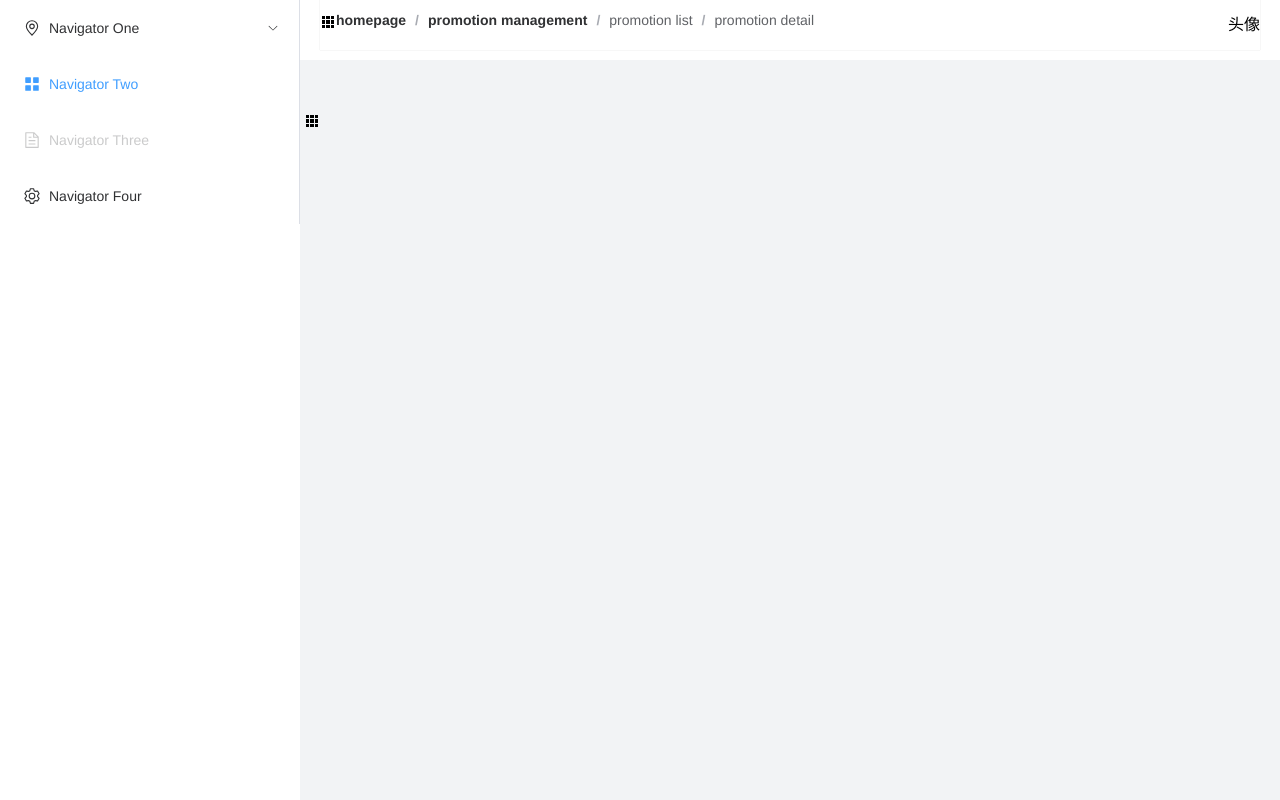
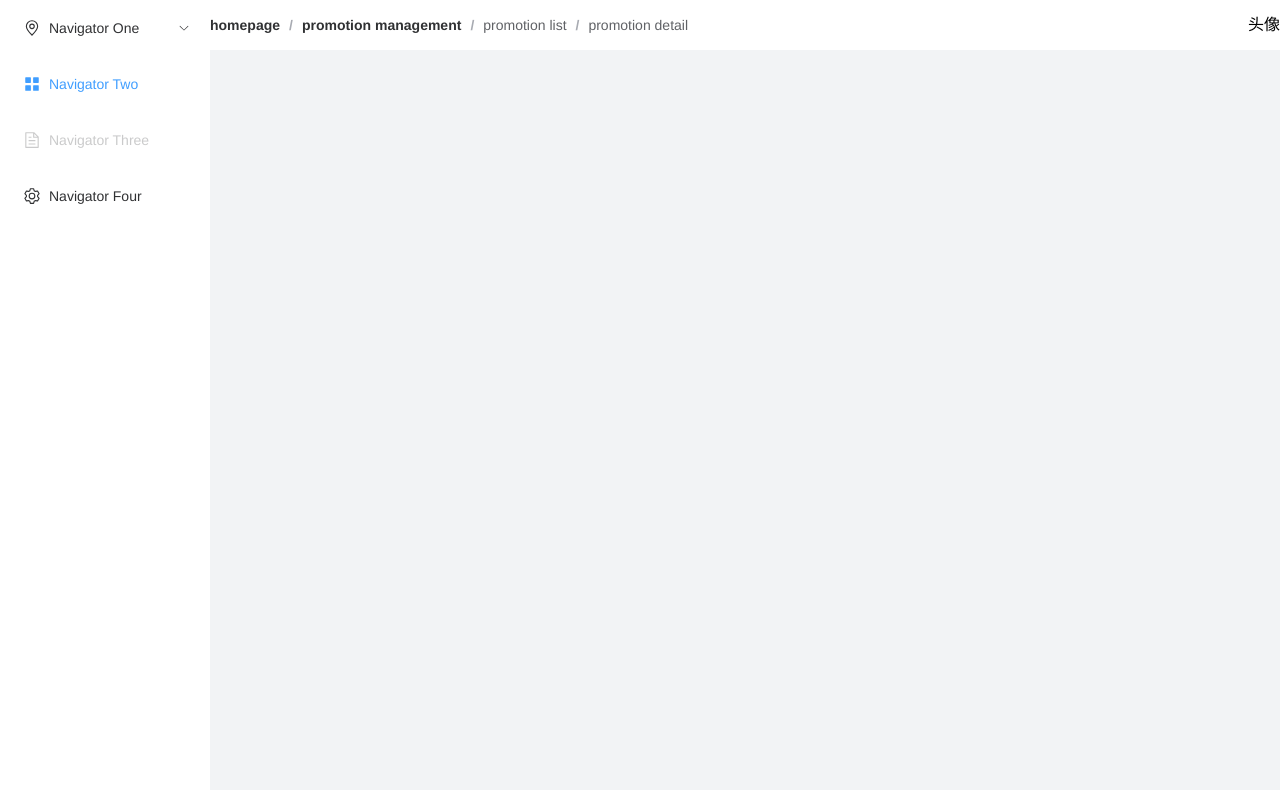
Before and after one commit to zhixi0912/study, a Vue app in the folder project/vue-admin/: page /login in a window 1280 px wide. Built offline with nearby package versions, Linux system fonts and the light colour scheme.

Commit message:
更新框架结构

```diff
--- a/project/vue-admin/src/layout/compoents/NavBar/index.vue
+++ b/project/vue-admin/src/layout/compoents/NavBar/index.vue
@@ -1,9 +1,6 @@
 <template>
     <div class="navbar">
         <div class="flex">
-          <div>
-            <el-icon><Grid /></el-icon>
-          </div>
           <Breadcrumb />
         </div>
         <div class="flex">
--- a/project/vue-admin/src/layout/compoents/Sidebar/index.vue
+++ b/project/vue-admin/src/layout/compoents/Sidebar/index.vue
@@ -77,7 +77,7 @@ const handleClose = (key: string, keyPath: string[]) => {
     top: 50%;
 //    background: #000000;
     z-index: 9;
-    &i {
+    & i {
       cursor: pointer;
     }
   }
--- a/project/vue-admin/src/layout/index.vue
+++ b/project/vue-admin/src/layout/index.vue
@@ -1,18 +1,12 @@
 <template>
-  <div class="app-wrapper common-layout">
-    <el-container>
-      <el-aside class="sidebar-container">
-        <sidebar />
-      </el-aside>
-      <el-container class="main-container">
-        <el-header>
-          <navBar />
-        </el-header>
-        <el-main style="padding: 0">
-          <appMain />
-        </el-main>
-      </el-container>
-    </el-container>
+  <div :class="classObj" class="app-wrapper">
+    <sidebar class="sidebar-container" />
+   <div :class="{ hasTagsView: showTagsView }" class="main-container">
+      <div :class="{ 'fixed-header': fixedHeader }">
+        <navBar />
+      </div>
+      <appMain />
+   </div>
   </div>
 </template>
 
--- a/project/vue-admin/src/main.ts
+++ b/project/vue-admin/src/main.ts
@@ -1,10 +1,10 @@
 import { createApp } from 'vue'
 import { createPinia } from 'pinia'
-import '@/styles/index.scss'
 import App from './App.vue'
 import router from './router'
 import ElementPlus from 'element-plus'
 import 'element-plus/dist/index.css'
+import '@/styles/index.scss'
 import 'uno.css'
 
 const app = createApp(App)
--- a/project/vue-admin/src/styles/sidebar.scss
+++ b/project/vue-admin/src/styles/sidebar.scss
@@ -1,4 +1,4 @@
-.app {
+#app {
     .main-container {
         position: relative;
         min-height: 100%;
```
